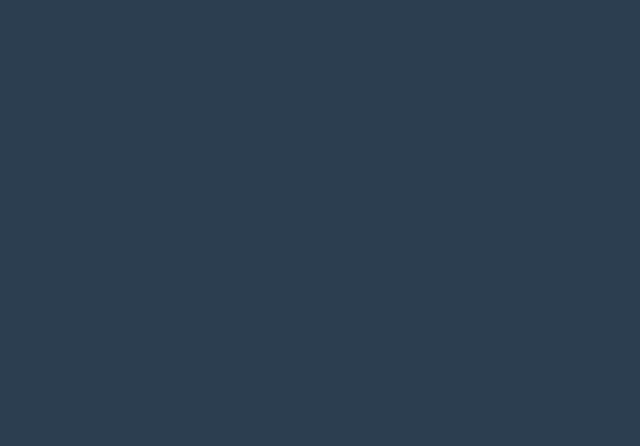
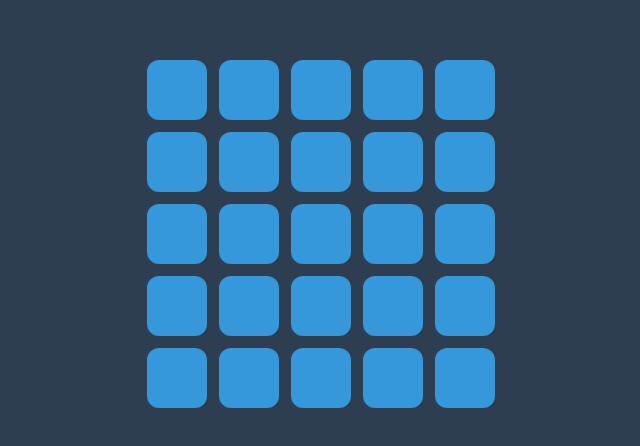
Before and after one commit to JRDNXr/Mind-Hive-25, a React (Vite) app: page / in a window 1280 px wide. Shown: the part 196-642 px from the top of the page, without its empty margins (319-959 px from the left). Built offline with nearby package versions, Linux system fonts and the light colour scheme.

Commit message:
Centered grid. Grid is blue. Squares are rounded.

```diff
--- a/src/styles/grid.css
+++ b/src/styles/grid.css
@@ -1,14 +1,23 @@
 .grid {
     display: grid;
-    grid-template-columns: repeat(5, 50px);
-    grid-template-rows: repeat(5, 50px);
-    gap: 5px;
-    margin-top: 20px;
+    justify-content: center;
+    align-content: center;
+    height: 100vh;
+    grid-template-columns: repeat(5, 60px);
+    grid-template-rows: repeat(5, 60px);
+    gap: 12px;
+    margin-top: 30px;
 }
 
-.cell {
-    width: 50px;
-    height: 50px;
-    background-color: lightgray;
-    border: 1px solid black;
+.game-title-btns {
+    display: flex;
+    align-items: center;
+    font-size: 25px;
+    padding: 10px 20px;
+    background-color: #3498db;
+    color: white;
+    border: none;
+    border-radius: 12px;
+    cursor: pointer;
+    transition: background-color 0.3s ease;
 }
```
